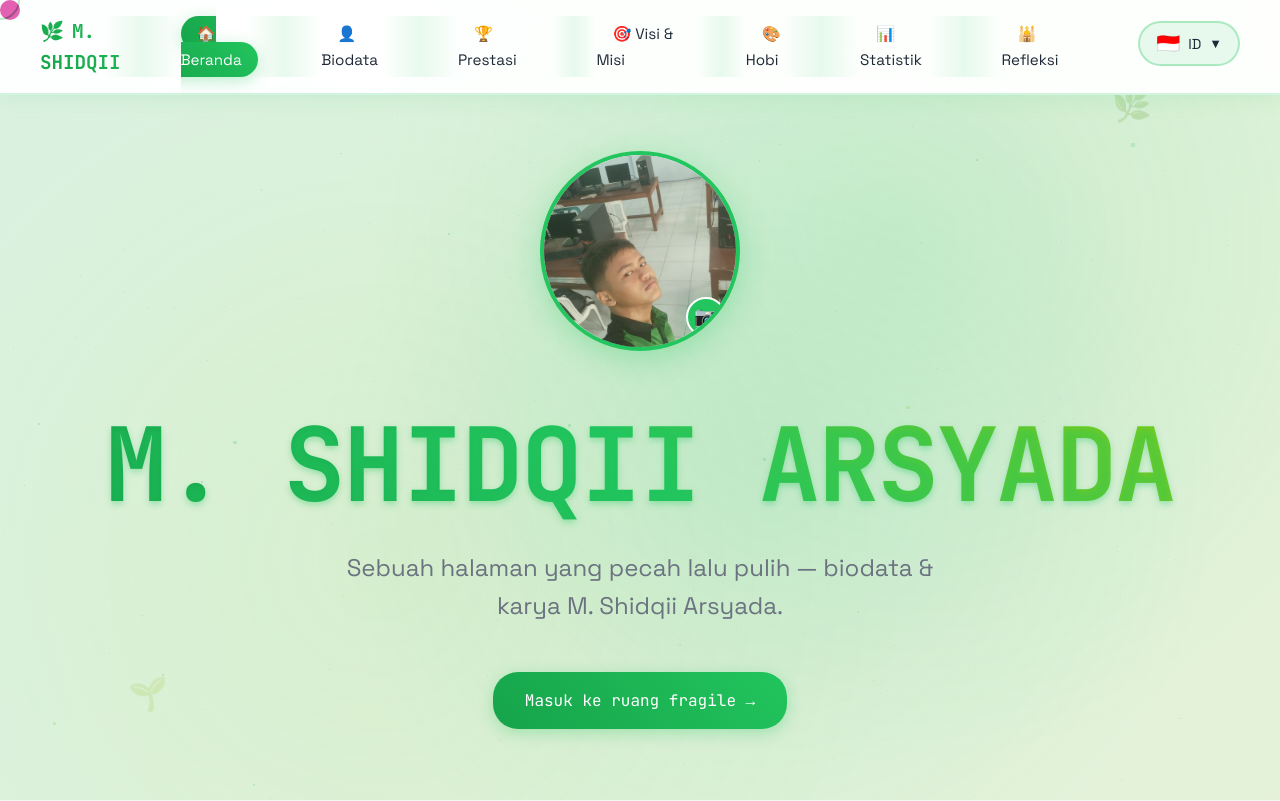
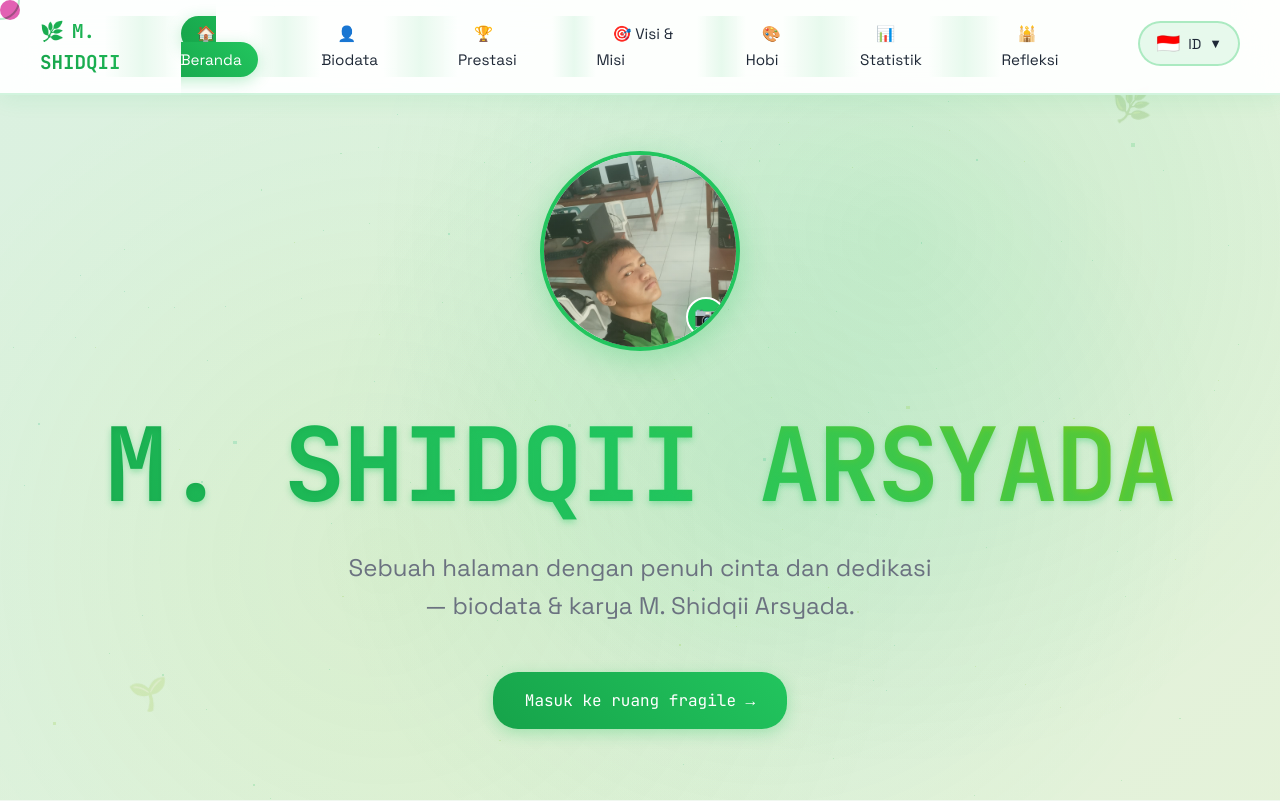
Before and after one commit to DemenBiyu/Web-Shidqii-Arsyada, a plain HTML site: page index.html in a window 1280 px wide. Shown: the top 801 px of the page. Drawn offline with nearby package versions, Linux system fonts and the light colour scheme; animation ran at ten frames a second.

Commit message:
Update index.html

```diff
--- a/index.html
+++ b/index.html
@@ -1753,7 +1753,7 @@
     </div>
     <h1 class="hero-title" data-translate="hero-name">M. SHIDQII ARSYADA</h1>
     <p class="hero-subtitle" data-translate="hero-subtitle">
-        Sebuah halaman yang pecah lalu pulih — biodata & karya M. Shidqii Arsyada.
+        Sebuah halaman dengan penuh cinta dan dedikasi — biodata & karya M. Shidqii Arsyada.
     </p>
     <a href="#biodata" class="cta-button" data-translate="hero-cta">Masuk ke ruang fragile →</a>
 </section>
```
